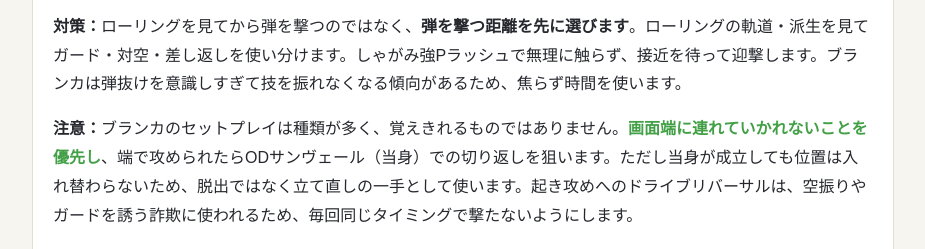
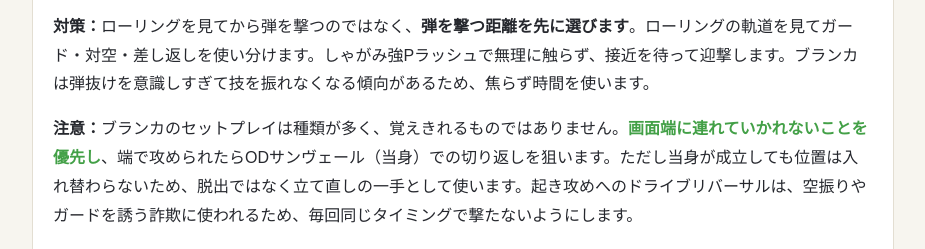
Before and after one commit to hasuke-sf6/hasuke-sf6.github.io, a plain HTML site: page handbook/mu-dis.html in a window 1280 px wide. Shown: the part 2316-2565 px from the top of the page, without its empty margins (177-1102 px from the left). Drawn offline with Linux system fonts and the light colour scheme.

Commit message:
ハンドブック不利: ブランカ対策の「ローリングの軌道・派生」から誤りの「・派生」を削除

```diff
--- a/handbook/mu-dis.html
+++ b/handbook/mu-dis.html
@@ -95,7 +95,7 @@
   <figure><img src="https://static.frame-search.com/tn_img_15_36.gif" alt="ローリングアタック" loading="lazy"><figcaption>ローリングアタック</figcaption></figure>
   <figure><img src="https://static.frame-search.com/tn_img_15_30.gif" alt="エレクトリックサンダー" loading="lazy"><figcaption>エレクトリックサンダー</figcaption></figure>
 </div>
-<p><strong>対策：</strong>ローリングを見てから弾を撃つのではなく、<strong>弾を撃つ距離を先に選びます</strong>。ローリングの軌道・派生を見てガード・対空・差し返しを使い分けます。しゃがみ強Pラッシュで無理に触らず、接近を待って迎撃します。ブランカは弾抜けを意識しすぎて技を振れなくなる傾向があるため、焦らず時間を使います。</p>
+<p><strong>対策：</strong>ローリングを見てから弾を撃つのではなく、<strong>弾を撃つ距離を先に選びます</strong>。ローリングの軌道を見てガード・対空・差し返しを使い分けます。しゃがみ強Pラッシュで無理に触らず、接近を待って迎撃します。ブランカは弾抜けを意識しすぎて技を振れなくなる傾向があるため、焦らず時間を使います。</p>
 <p><strong>注意：</strong>ブランカのセットプレイは種類が多く、覚えきれるものではありません。<strong class="key">画面端に連れていかれないことを優先し</strong>、端で攻められたらODサンヴェール（当身）での切り返しを狙います。ただし当身が成立しても位置は入れ替わらないため、脱出ではなく立て直しの一手として使います。起き攻めへのドライブリバーサルは、空振りやガードを誘う詐欺に使われるため、毎回同じタイミングで撃たないようにします。</p>
 
 <h2><img class="char-icon" src="https://lh3.googleusercontent.com/QTAsbzh1nSCW9fm-Xgl65QtLCstSZqonjV1ga0FRuVP_hCBFUpXyebP8ZvhBNZRRoKyCZI3MgBA5JluIRYlAtlvG01FAEx6VdPqRMrr5f-NS" alt="ダルシム" loading="lazy">ダルシム</h2>
```
